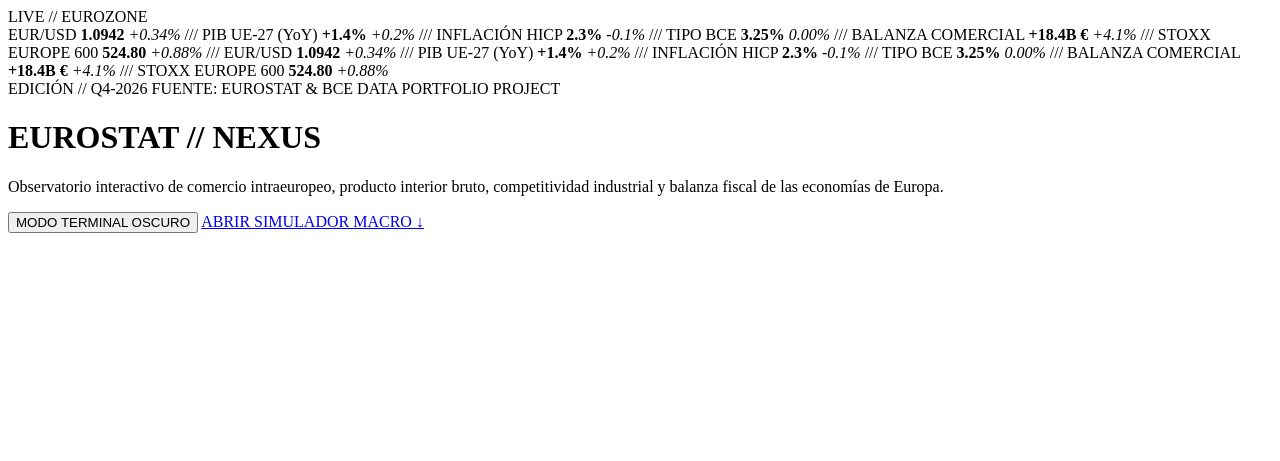
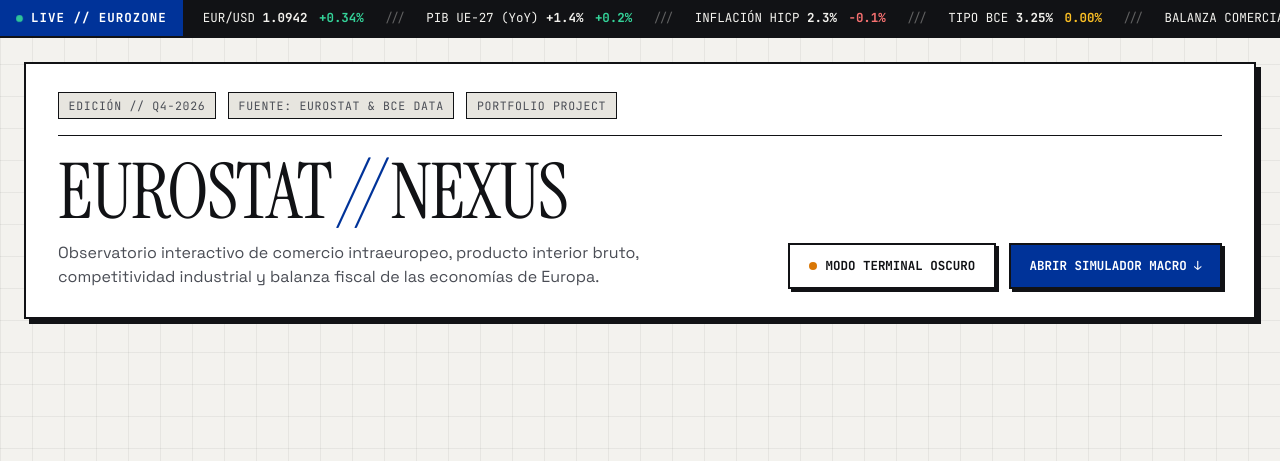
Before and after one commit to CarlosCEI/eurostat-nexus, a plain HTML site: page index.html in a window 1280 px wide. Shown: the top 461 px of the page. Drawn offline with Linux system fonts and the light colour scheme.

Commit message:
Variables de tema, animaciones de ticker y cabecera

```diff
--- /dev/null
+++ b/css/style.css
@@ -0,0 +1,265 @@
+:root {
+  --bg-canvas: #F3F2EE;
+  --bg-surface: #FFFFFF;
+  --bg-subtle: #E7E5DF;
+  --ink-primary: #111215;
+  --ink-secondary: #4A4D55;
+  --border-color: #111215;
+  --accent-klein: #003399;
+  --accent-gold: #D97706;
+  --signal-up: #0E7C47;
+  --signal-down: #C81E1E;
+  --grid-line: rgba(17, 18, 21, 0.06);
+  --hard-shadow: 5px 5px 0px #111215;
+
+  --font-serif: 'Instrument Serif', Georgia, serif;
+  --font-sans: 'Space Grotesk', sans-serif;
+  --font-mono: 'JetBrains Mono', monospace;
+}
+
+[data-theme="dark"] {
+  --bg-canvas: #0D0F12;
+  --bg-surface: #15181E;
+  --bg-subtle: #1E222B;
+  --ink-primary: #F2F4F8;
+  --ink-secondary: #9CA3AF;
+  --border-color: #363C49;
+  --accent-klein: #4D88FF;
+  --accent-gold: #F59E0B;
+  --signal-up: #10B981;
+  --signal-down: #EF4444;
+  --grid-line: rgba(255, 255, 255, 0.04);
+  --hard-shadow: 5px 5px 0px #4D88FF;
+}
+
+*, *::before, *::after {
+  box-sizing: border-box;
+  margin: 0;
+  padding: 0;
+}
+
+html {
+  scroll-behavior: smooth;
+}
+
+body {
+  background-color: var(--bg-canvas);
+  color: var(--ink-primary);
+  font-family: var(--font-sans);
+  line-height: 1.5;
+  background-image:
+    linear-gradient(to right, var(--grid-line) 1px, transparent 1px),
+    linear-gradient(to bottom, var(--grid-line) 1px, transparent 1px);
+  background-size: 32px 32px;
+  transition: background-color 0.45s cubic-bezier(0.22, 1, 0.36, 1), color 0.45s ease;
+  overflow-x: hidden;
+}
+
+.eur-shell {
+  max-width: 1380px;
+  margin: 0 auto;
+  padding: 1.5rem 1.5rem 4rem;
+}
+
+.eur-ticker-bar {
+  display: flex;
+  align-items: center;
+  background-color: var(--ink-primary);
+  color: var(--bg-canvas);
+  border-bottom: 2px solid var(--border-color);
+  font-family: var(--font-mono);
+  font-size: 0.78rem;
+  height: 38px;
+  position: sticky;
+  top: 0;
+  z-index: 100;
+  overflow: hidden;
+}
+
+.ticker-badge {
+  background-color: var(--accent-klein);
+  color: #FFFFFF;
+  font-weight: 700;
+  padding: 0 1rem;
+  height: 100%;
+  display: flex;
+  align-items: center;
+  letter-spacing: 0.08em;
+  flex-shrink: 0;
+  position: relative;
+  z-index: 2;
+}
+
+.ticker-badge::before {
+  content: "";
+  width: 7px;
+  height: 7px;
+  background: #34D399;
+  border-radius: 50%;
+  margin-right: 8px;
+  animation: pulseLive 1.6s infinite ease-in-out;
+}
+
+.ticker-track-wrapper {
+  overflow: hidden;
+  white-space: nowrap;
+  width: 100%;
+}
+
+.ticker-track {
+  display: inline-flex;
+  align-items: center;
+  gap: 1.25rem;
+  padding-left: 1.25rem;
+  animation: marqueeScroll 32s linear infinite;
+}
+
+.eur-ticker-bar:hover .ticker-track {
+  animation-play-state: paused;
+}
+
+.ticker-item em {
+  font-style: normal;
+  font-weight: 700;
+  margin-left: 4px;
+}
+.ticker-item em.up { color: #34D399; }
+.ticker-item em.down { color: #F87171; }
+.ticker-item em.neutral { color: #FBBF24; }
+.ticker-sep { opacity: 0.35; }
+
+.eur-editorial-header {
+  background: var(--bg-surface);
+  border: 2px solid var(--border-color);
+  box-shadow: var(--hard-shadow);
+  padding: 1.75rem 2rem;
+  margin-bottom: 1.75rem;
+  transition: transform 0.3s ease, box-shadow 0.3s ease, background-color 0.45s ease;
+  animation: slideDownFade 0.7s cubic-bezier(0.16, 1, 0.3, 1) both;
+}
+
+.header-meta-row {
+  display: flex;
+  flex-wrap: wrap;
+  gap: 0.75rem;
+  padding-bottom: 1rem;
+  margin-bottom: 1.25rem;
+  border-bottom: 1px solid var(--border-color);
+  font-family: var(--font-mono);
+  font-size: 0.72rem;
+  letter-spacing: 0.06em;
+  color: var(--ink-secondary);
+}
+
+.meta-tag {
+  background: var(--bg-subtle);
+  padding: 0.25rem 0.6rem;
+  border: 1px solid var(--border-color);
+}
+
+.header-main-grid {
+  display: flex;
+  justify-content: space-between;
+  align-items: flex-end;
+  gap: 2rem;
+  flex-wrap: wrap;
+}
+
+.editorial-title {
+  font-family: var(--font-serif);
+  font-size: clamp(2.8rem, 6vw, 5.2rem);
+  font-weight: 400;
+  line-height: 0.95;
+  letter-spacing: -0.02em;
+  margin-bottom: 0.75rem;
+  overflow: hidden;
+}
+
+.reveal-line {
+  display: inline-block;
+  animation: textMaskUp 0.85s cubic-bezier(0.16, 1, 0.3, 1) 0.15s both;
+}
+
+.accent-italic {
+  font-style: italic;
+  color: var(--accent-klein);
+}
+
+.editorial-subtitle {
+  max-width: 640px;
+  color: var(--ink-secondary);
+  font-size: 1rem;
+}
+
+.header-controls {
+  display: flex;
+  gap: 0.85rem;
+  flex-wrap: wrap;
+}
+
+.brutal-btn {
+  display: inline-flex;
+  align-items: center;
+  gap: 0.55rem;
+  padding: 0.75rem 1.15rem;
+  font-family: var(--font-mono);
+  font-size: 0.78rem;
+  font-weight: 700;
+  text-decoration: none;
+  color: var(--ink-primary);
+  background: var(--bg-surface);
+  border: 2px solid var(--border-color);
+  box-shadow: 3px 3px 0px var(--border-color);
+  cursor: pointer;
+  transition: transform 0.18s cubic-bezier(0.34, 1.56, 0.64, 1),
+              box-shadow 0.18s ease,
+              background-color 0.25s ease,
+              color 0.25s ease;
+}
+
+.brutal-btn:hover {
+  transform: translate(-2px, -2px);
+  box-shadow: 5px 5px 0px var(--border-color);
+}
+
+.brutal-btn:active {
+  transform: translate(2px, 2px);
+  box-shadow: 0px 0px 0px var(--border-color);
+}
+
+.brutal-btn--accent {
+  background: var(--accent-klein);
+  color: #FFFFFF;
+}
+
+.btn-dot {
+  width: 8px;
+  height: 8px;
+  border-radius: 50%;
+  background: var(--accent-gold);
+  transition: transform 0.3s ease;
+}
+
+.brutal-btn:hover .btn-dot {
+  transform: scale(1.4);
+}
+
+@keyframes marqueeScroll {
+  0% { transform: translateX(0); }
+  100% { transform: translateX(-50%); }
+}
+
+@keyframes pulseLive {
+  0%, 100% { opacity: 1; transform: scale(1); }
+  50% { opacity: 0.35; transform: scale(0.75); }
+}
+
+@keyframes slideDownFade {
+  from { opacity: 0; transform: translateY(-18px); }
+  to { opacity: 1; transform: translateY(0); }
+}
+
+@keyframes textMaskUp {
+  from { opacity: 0; transform: translateY(100%); }
+  to { opacity: 1; transform: translateY(0); }
+}
--- a/index.html
+++ b/index.html
@@ -7,7 +7,7 @@
   <link rel="preconnect" href="https://fonts.googleapis.com">
   <link rel="preconnect" href="https://fonts.gstatic.com" crossorigin>
   <link href="https://fonts.googleapis.com/css2?family=Instrument+Serif:ital@0;1&family=JetBrains+Mono:wght@400;500;700&family=Space+Grotesk:wght@400;500;600;700&display=swap" rel="stylesheet">
-  <link rel="stylesheet" href="styles.css" />
+  <link rel="stylesheet" href="css/style.css">
 </head>
 <body>
 
```
